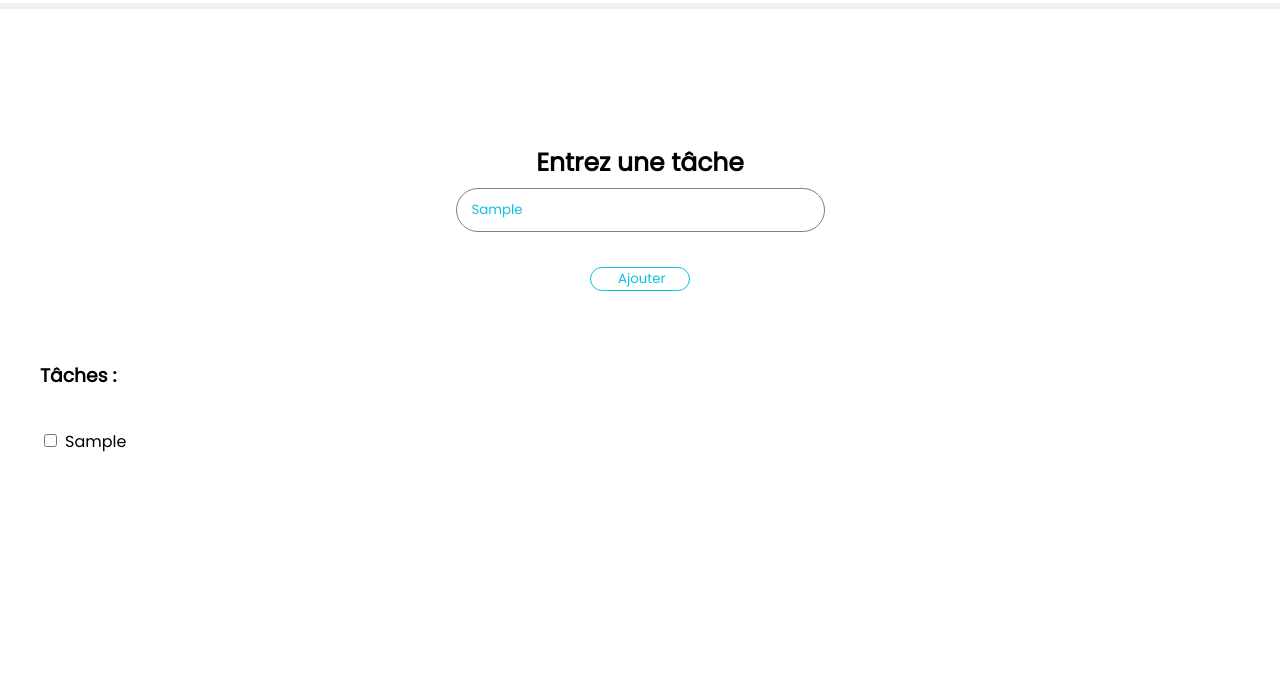
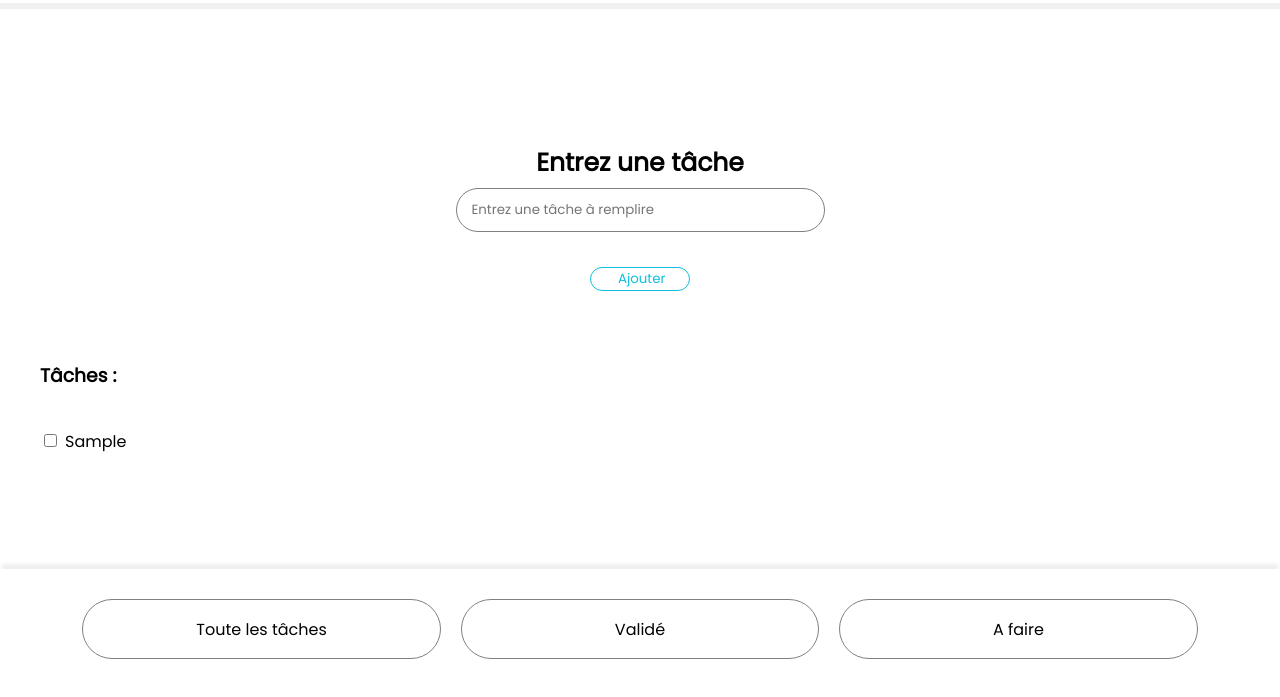
Before and after one commit to lroux07/todo_list, a website built with Vite: page index.html in a window 1280 px wide. Both pictures are taken after typing "Sample" into the empty fields and a click on the button "Ajouter". Shown: the part 111-808 px from the top of the page. Built offline with nearby package versions, Linux system fonts and the light colour scheme.

Commit message:
Create array

```diff
--- a/index.html
+++ b/index.html
@@ -25,13 +25,17 @@
 
       <h3>Tâches :</h3>
 
-      <!-- <ol id="ol">
-      </ol> -->
-
       <ul id="ul">
-
       </ul>
     </main>
+
+    <footer>
+      <section>
+        <button id="all">Toute les tâches</button>
+        <button id="down">Validé</button>
+        <button id="to_do">A faire</button>
+      </section>
+    </footer>
 
     <script type="module" src="/main.js"></script>
   </body>
--- a/main.js
+++ b/main.js
@@ -2,21 +2,38 @@ let tachesInput = document.querySelector("#tachesInput");
 let inputBtn = document.querySelector("#inputBtn");
 let ul = document.querySelector("#ul");
 
+const todos = [];
 const checkFunction = () => {
+
+  if(tachesInput.value == "") {
+    return;
+  }
+
+  todos.push(tachesInput.value)
+  console.log(todos)
+
   const inputList = document.createElement("INPUT");
   inputList.setAttribute("type", "checkbox");
   ul.appendChild(inputList);
 
   const labelCheked = document.createElement("label");
-  labelCheked.textContent=tachesInput.value;
+  labelCheked.textContent=todos;
   ul.appendChild(labelCheked);
 
   const br = document.createElement("br");
   ul.appendChild(br);
 
-  if(checkFunction.value.length === 0) {
-    return;
-  }
+  tachesInput.value = "";
+
+  // if(inputList.checked == true) {
+  //   labelCheked.style.textDecoration = "line-through";
+  // }
 }
 
+tachesInput.addEventListener("keypress", function(event) {
+  if (event.key === "Enter") {
+    inputBtn.click();
+  }
+});
+
 inputBtn.addEventListener("click", checkFunction);
--- a/style.css
+++ b/style.css
@@ -70,7 +70,7 @@ label {
   color: #0cc0df;
 }
 
-button {
+.inputBtn {
   display: flex;
   margin: 50px auto;
   width: 100px;
@@ -82,7 +82,7 @@ button {
   cursor: pointer;
   transition: 0.5s;
 }
-button:hover {
+.inputBtn:hover {
   color: white;
   background-color: #0cc0df;
   transition: 0.3s;
@@ -97,6 +97,50 @@ li {
   margin-left: 30px;
 }
 
+/* FOOTER */
+footer {
+  background-color: #fff;
+  height: 120px;
+  display: flex;
+
+  position: fixed;
+  width: 100%;
+  bottom: 0;
+  box-shadow: 0px -7px 3px -2px rgba(151, 151, 151, 0.144);
+}
+
+footer button {
+  height: 60px;
+  width: 28%;
+  margin: 10px;
+  cursor: pointer;
+  border-radius: 30px;
+  border: 1px solid gray;
+  font-size: 1em;
+  background-color: #fff;
+  transition: 0.3s;
+}
+
+footer button:hover {
+  height: 60px;
+  width: 30%;
+  margin: 10px;
+  cursor: pointer;
+  border-radius: 30px;
+  border: 1px solid #0cc0df;
+  font-size: 1em;
+  background-color: #0cc0df;
+  color: #fff;
+  transition: 0.3s;
+}
+
+section {
+  width: 100%;
+  display: flex;
+  align-items: center;
+  justify-content: center;
+}
+
 
 /* Responssive */
 
```
